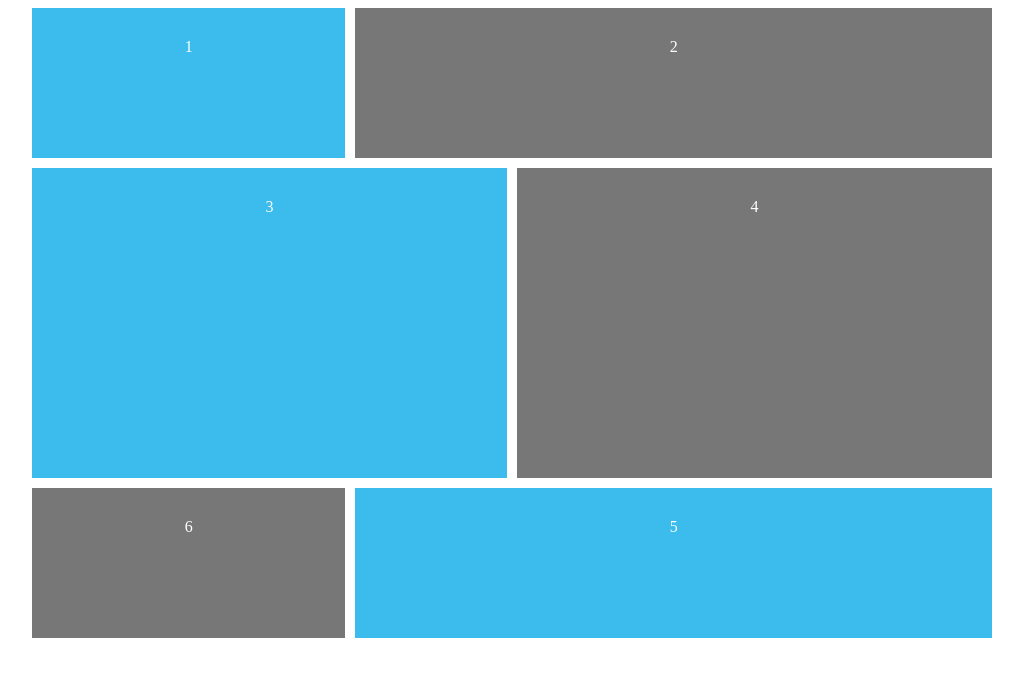
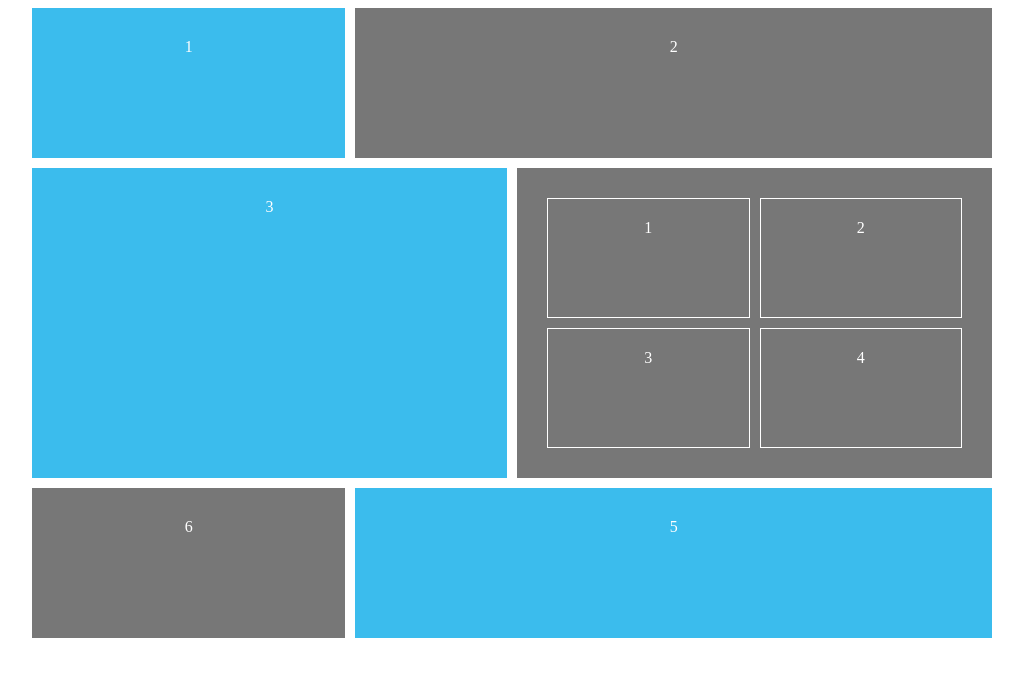
Before and after one commit to AndrewYoung72/Flexbox-Project, a plain HTML site: page grid-page/index.html in a window 1280 px wide. Shown: the whole page, without its empty margins (128-1151 px from the left). Drawn offline with Linux system fonts and the light colour scheme.

Commit message:
nested grids

```diff
--- a/grid-page/index.html
+++ b/grid-page/index.html
@@ -12,7 +12,12 @@
     <div class="one">1</div>
     <div class="two">2</div>
     <div class="three">3</div>
-    <div class="four">4</div>
+    <div class="four nested">
+      <p>1</p>
+      <p>2</p>
+      <p>3</p>
+      <p>4</p>
+    </div>
     <div class="five">5</div>
     <div class="six">6</div>
 
--- a/grid-page/style.css
+++ b/grid-page/style.css
@@ -28,6 +28,17 @@ body {
   background: #777;
 }
 
+.nested {
+  display: grid;
+  grid-template-columns: 1fr 1fr;
+  grid-gap: 10PX;
+}
+
+.nested P {
+  border: 1px solid white;
+  padding: 20px;
+  margin: 0;
+}
 .one {
   /* grid-column-start: 1;
   grid-column-end: 3; */
```
